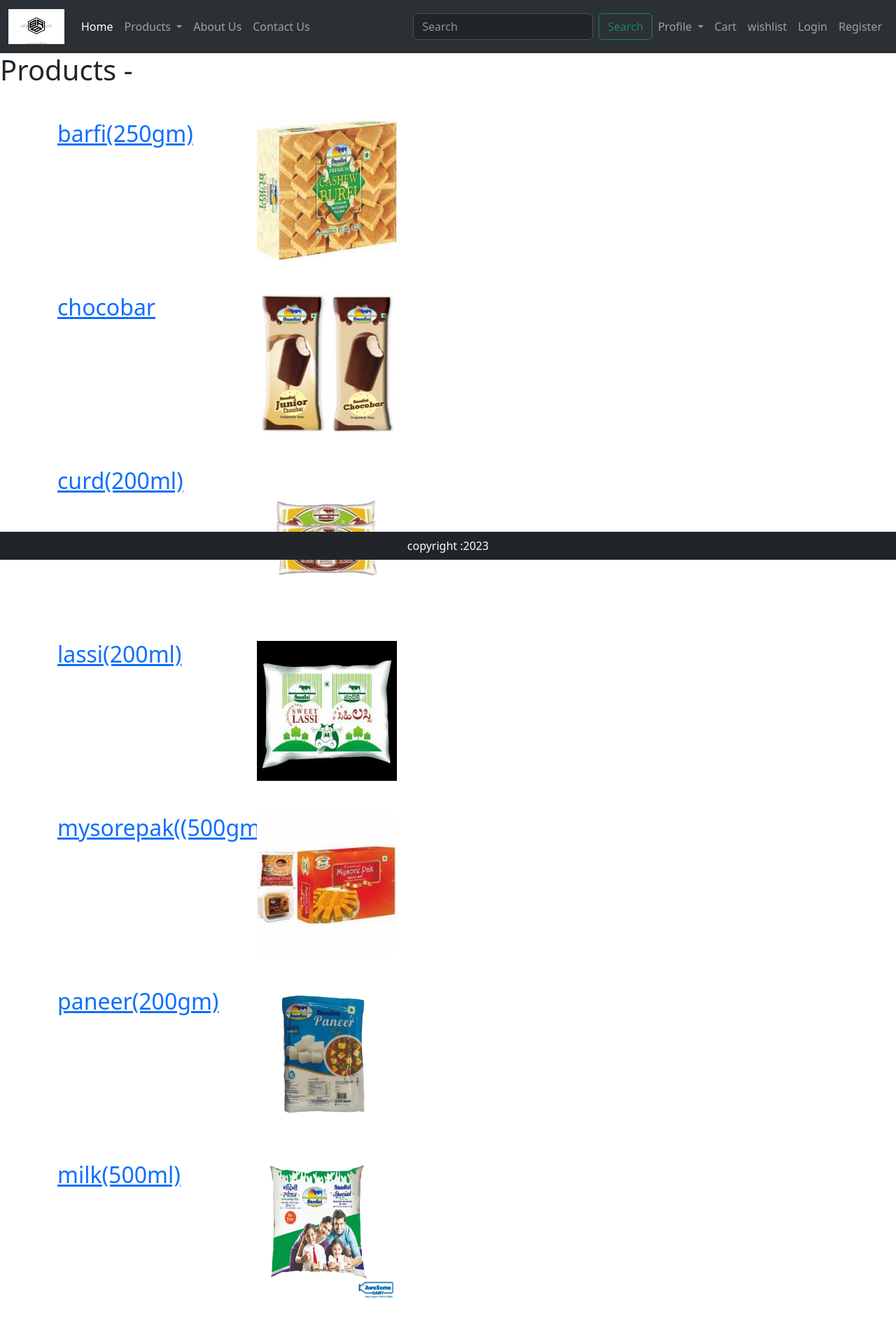
After one commit to sudeep-o2/ecommproj, a Django app: page /products/ in a window 1280 px wide. The commit adds this page. Shown: the whole page at 70% size. Run offline with Django 4.2, Linux system fonts and the light colour scheme; data comes from the database, SQL or seed files in the repository; both versions use the stored data as it was after the commit; some libraries are stand-ins or nearby versions.

Commit message:
wishlist

```diff
--- a/ecommapp/admin.py
+++ b/ecommapp/admin.py
@@ -1,5 +1,5 @@
 from django.contrib import admin
-from . models import Product,Customer,Cart,Payment,OrderPlaced
+from . models import Product,Customer,Cart,Payment,OrderPlaced,WishList
 # Register your models here.
 @admin.register(Product)
 class ProductAdminModel(admin.ModelAdmin):
@@ -20,3 +20,7 @@
 @admin.register(OrderPlaced)
 class OrderPlacedAdminModel(admin.ModelAdmin):
     list_display = ['id','user','customer','product','quantity','order_date','status','payment']
+
+@admin.register(WishList)
+class WishListAdminModel(admin.ModelAdmin):
+    list_display = ['id','user','product']
--- a/ecommapp/models.py
+++ b/ecommapp/models.py
@@ -113,3 +113,8 @@
     order_date=models.DateTimeField(auto_now_add=True)
     status=models.CharField(max_length=50,choices=STATUS_CHOICES,default='Pending')
     payment=models.ForeignKey(Payment,on_delete=models.CASCADE,default='')
+
+
+class WishList(models.Model):
+    user=models.ForeignKey(User,on_delete=models.CASCADE)
+    product=models.ForeignKey(Product,on_delete=models.CASCADE)
--- a/ecommapp/static/ecommapp/js/myscript.js
+++ b/ecommapp/static/ecommapp/js/myscript.js
@@ -104,7 +104,7 @@
             prod_id:id
         },
         success:function(data){
-            window.location.href = `http://localhost:8000/product-detail/${id}`
+            window.location.href = `http://localhost:8000/wishlist`
         }
     })
 })
--- /dev/null
+++ b/ecommapp/templates/ecommapp/productfilter.html
@@ -0,0 +1,19 @@
+{% extends 'main.html' %}
+{% load static %}
+
+{% block main%}
+
+<h1>Products -</h1>
+{% for prod in productfilter %}
+<div class="container my-5">
+<div class="row">
+<div class="col-sm-3"><a href="{% url 'product-detail' prod.id %}"><h2>{{prod.title}}</h2></a></div>
+
+<div class="col-sm-9"><img src="{{prod.image.url}}" alt="" width="200px" height="200px"></div>
+
+</div>
+</div>
+{% endfor %}
+
+
+{% endblock %}
--- a/ecommapp/urls.py
+++ b/ecommapp/urls.py
@@ -13,6 +13,7 @@
     path('register/',views.register,name='register'),
     path('categories/<str:pk>/',views.categories,name='categories'),
     path('product-detail/<str:pk>/',views.productDetail,name='product-detail'),
+    path('products/',views.product_filter,name='productfilter'),
     path('profile/',views.profile,name='profile'),
     path('adress/',views.adress,name='adress'),
     path('updateadress/<str:pk>/',views.updateAdress,name='updateadress'),
@@ -23,6 +24,11 @@
     path('minuscart/',views.minus_cart,name='minuscart'),
     path('removecart/',views.remove_cart,name='removecart'),
 
+    path('wishlist',views.wish_list,name='wishlist'),
+
+    path('pluswishlist/',views.plus_wishlist,name='pluswishlist'),
+    path('minuswishlist/',views.minus_wishlist,name='minuswishlist'),
+
     path('checkout/',views.checkout,name='checkout'),
     path('paymentcompleted/',views.payment_completed,name='paymentcompleted'),
     path('orders/',views.orders,name='orders'),
--- a/ecommapp/views.py
+++ b/ecommapp/views.py
@@ -1,7 +1,7 @@
 from django.http import HttpResponse
 from django.http import JsonResponse
 from django.shortcuts import render,redirect
-from . models import Product,Customer,Cart,Payment,OrderPlaced
+from . models import Product,Customer,Cart,Payment,OrderPlaced,WishList
 from . forms import CustomUserForm,CustomerForm
 from django.contrib.auth import authenticate,login,logout
 from django.contrib.auth.decorators import login_required
@@ -71,11 +71,29 @@
     context={'category_products':category_products}
     return render(request,'ecommapp/categories.html',context)
 
+def product_filter(request):
+
+    q=request.GET.get('q') if request.GET.get('q')!=None else ''
+    productfilter=Product.objects.filter(Q(title__icontains=q))
+
+    return render(request,'ecommapp/productfilter.html',locals())
+
+
+
 def productDetail(request,pk):
 
+    # for cart count in navbar
+    cart_count=0
+    if request.user.is_authenticated:
+        cart_count=len(Cart.objects.filter(user=request.user))
+    #
+
     product_detail = Product.objects.get(id=pk)
-    context={'product_detail':product_detail}
-    return render(request,'ecommapp/detail.html',context)
+    #print(product_detail)
+    wishlist = WishList.objects.filter(Q(user=request.user) & Q(product=product_detail))
+
+
+    return render(request,'ecommapp/detail.html',locals())
 
 def profile(request):
 
@@ -275,3 +293,34 @@
     order_placed=OrderPlaced.objects.filter(user=request.user)
 
     return render(request,'ecommapp/orders.html',locals())
+
+def wish_list(request):
+
+    wishlist_items=WishList.objects.filter(user=request.user)
+
+    return render(request,'ecommapp/wishlist.html',locals())
+
+
+def plus_wishlist(request):
+    prod_id=request.GET.get('prod_id')
+    product=Product.objects.get(id=prod_id)
+    WishList.objects.create(product=product,user=request.user)
+
+    data={
+        'message':'Added to Wishlist'
+    }
+
+    return JsonResponse(data)
+
+
+def minus_wishlist(request):
+    prod_id=request.GET.get('prod_id')
+    product=Product.objects.get(id=prod_id)
+    w=WishList.objects.filter(product=product,user=request.user)
+    w.delete()
+
+    data={
+        'message':'Removed from Wishlist'
+    }
+
+    return JsonResponse(data)
--- a/templates/main.html
+++ b/templates/main.html
@@ -57,8 +57,8 @@
 
             </ul>
 
-            <form class="d-flex" role="search">
-                <input class="form-control me-2" type="search" placeholder="Search" aria-label="Search" >
+            <form class="d-flex" role="search" method="GET" action="{% url 'productfilter' %}">
+                <input class="form-control me-2" type="search" placeholder="Search" aria-label="Search" name="q" >
                 <button class="btn btn-outline-success" type="submit">Search</button>
             </form>
             </div>
@@ -90,7 +90,7 @@
                 </li>
 
                 <li class="nav-item">
-                    <a class="nav-link" href="#">wishlist</a>
+                    <a class="nav-link" href="{% url 'wishlist' %}">wishlist</a>
                 </li>
 
                 {% if request.user.is_authenticated == False %}
```
Also changed, not shown: ecommapp/templates/ecommapp/detail.html (+9 -0 lines), ecommapp/templates/ecommapp/wishlist.html (added, +50 -0 lines), db.sqlite3, ecommapp/migrations/0005_wishlist.py (added).
